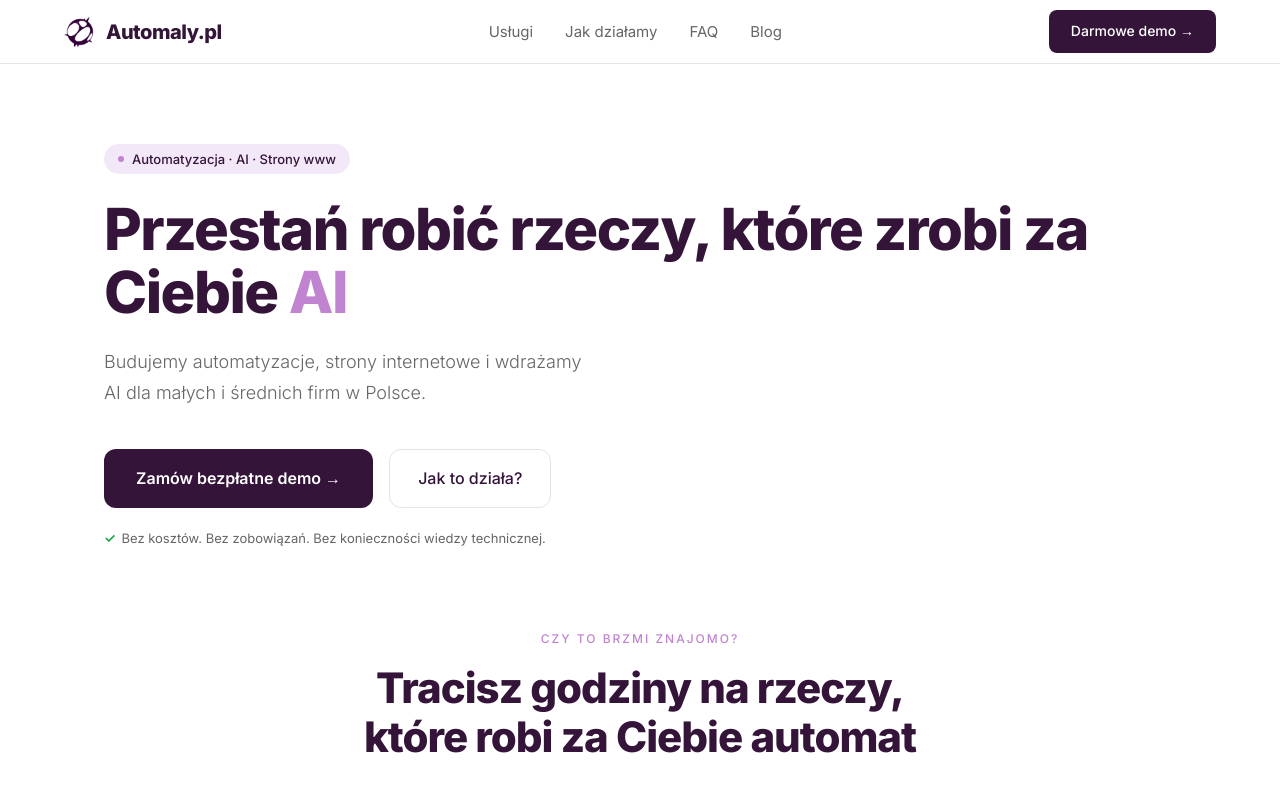
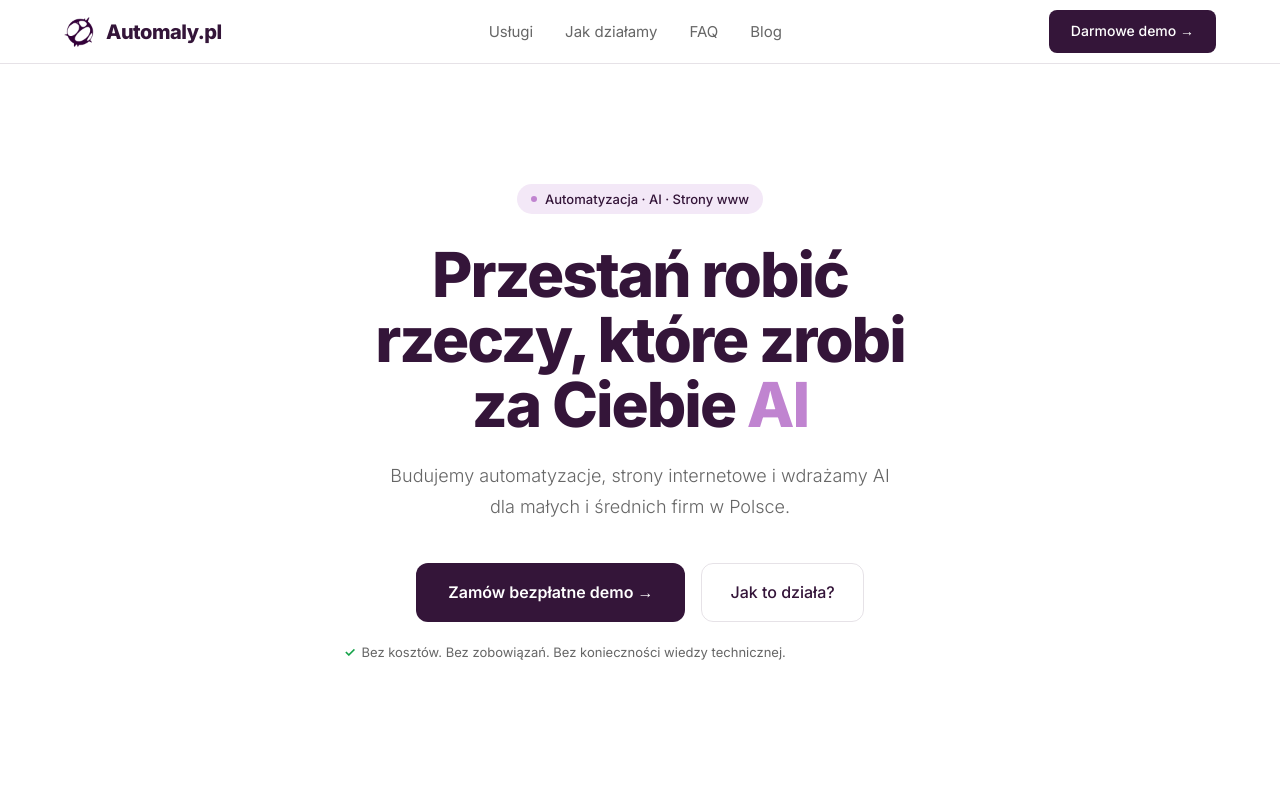
Before and after one commit to MikeyX03/automaly-next, a Next.js app: page / in a window 1280 px wide. Shown: the top 800 px of the page. Built offline with nearby package versions, Linux system fonts and the light colour scheme; no server answers; the database is empty.

Commit message:
Update globals.css

```diff
--- a/app/globals.css
+++ b/app/globals.css
@@ -162,39 +162,45 @@ nav {
 }
 
 /* HERO */
+/* HERO */
 .hero {
-  padding: 80px 5% 20px;
-  max-width: 1200px; margin: 0 auto;
-  display: block;
+  padding: 120px 5% 80px;
+  max-width: 720px;
+  margin: 0 auto;
+  text-align: center;
 }
-
 .hero-eyebrow {
   display: inline-flex; align-items: center; gap: 8px;
   background: #f3e8f7; color: var(--primary);
   padding: 6px 14px; border-radius: 100px;
-  font-size: 13px; font-weight: 500; margin-bottom: 24px;
+  font-size: 13px; font-weight: 500; margin-bottom: 28px;
   flex-wrap: wrap; line-height: 1.4;
 }
 .hero-eyebrow-dot {
   width: 6px; height: 6px; border-radius: 50%;
   background: var(--accent); display: inline-block; flex-shrink: 0;
 }
-
 h1 {
-  font-size: clamp(38px, 5vw, 58px);
+  font-size: clamp(38px, 5vw, 62px);
   font-weight: 800; color: var(--primary);
-  letter-spacing: -1.5px; margin-bottom: 24px;
-  line-height: 1.08;
+  letter-spacing: -2px; margin-bottom: 24px;
+  line-height: 1.05;
 }
 h1 em { font-style: normal; color: var(--accent); }
-
 .hero-sub {
   font-size: 18px; color: var(--text-muted);
   font-weight: 300; line-height: 1.7;
-  margin-bottom: 40px; max-width: 480px;
+  margin: 0 auto 40px;
+  max-width: 520px;
 }
-
-.hero-cta { display: flex; gap: 16px; flex-wrap: wrap; }
+.hero-cta {
+  display: flex; gap: 16px; flex-wrap: wrap;
+  justify-content: center;
+}
+.risk-badge {
+  margin-top: 20px;
+  font-size: 13px; color: var(--text-muted);
+}
 
 .btn-primary {
   background: var(--primary); color: #fff;
```
